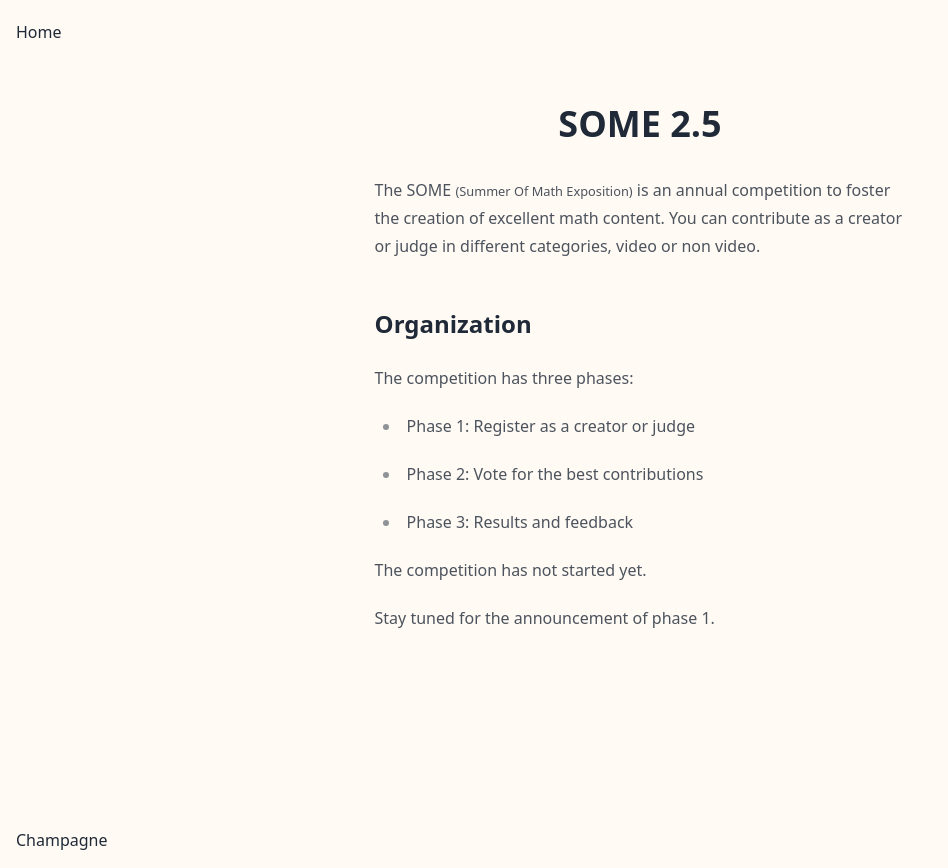
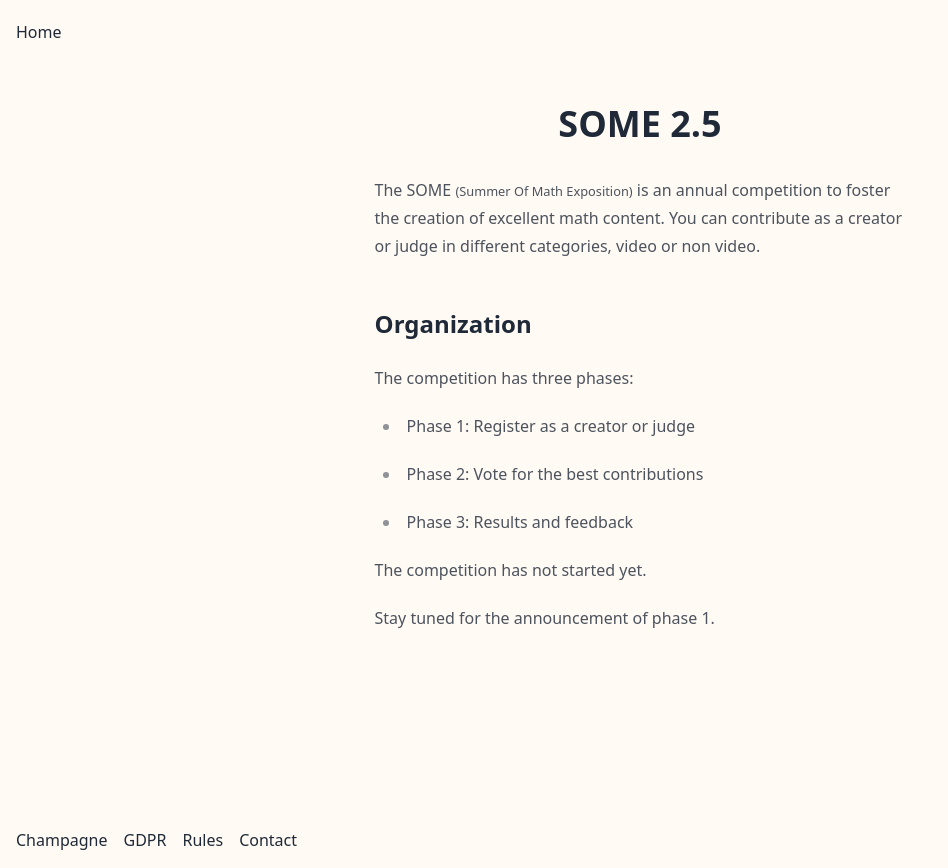
Before and after one commit to fcrozatier/champagne, a SvelteKit app: page / in a window 1280 px wide. Shown: the whole page, without its empty margins (0-948 px from the left). Built offline with nearby package versions, Linux system fonts and the light colour scheme; no server answers.

Commit message:
add dynamic navigation

```diff
--- a/src/routes/+layout.svelte
+++ b/src/routes/+layout.svelte
@@ -1,14 +1,16 @@
-<script>
+<script lang="ts">
 	import '../app.css';
 	import { voteOpen } from '$lib/utils';
-	import { page } from '$app/stores';
+	import type { LayoutData } from './$types';
+
+	export let data: LayoutData;
 </script>
 
 <div class="flex min-h-[100vh] flex-col">
 	<header class="navbar px-4">
 		<nav class="flex gap-4">
 			<a href="/">Home</a>
-			{#if voteOpen() && $page.url.pathname.includes('/vote')}
+			{#if voteOpen() && data.token}
 				<a href="/vote">Vote</a>
 			{/if}
 		</nav>
@@ -21,7 +23,10 @@
 		<slot />
 	</main>
 
-	<footer class="mt-auto p-4">
+	<footer class="mt-auto flex gap-4 p-4">
 		<a href="https://github.com/fcrozatier/champagne"> Champagne </a>
+		<a href="/gdpr"> GDPR </a>
+		<a href="/rules"> Rules </a>
+		<a href="/contact"> Contact </a>
 	</footer>
 </div>
```
